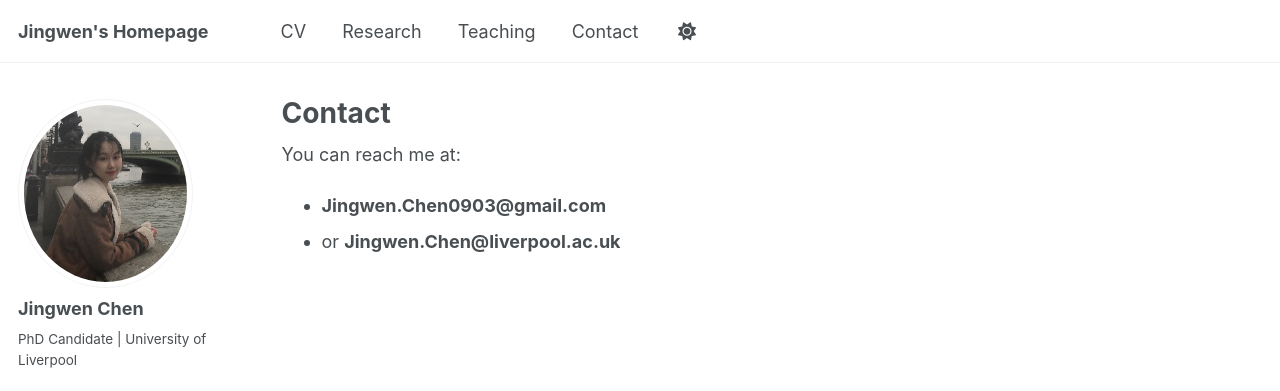
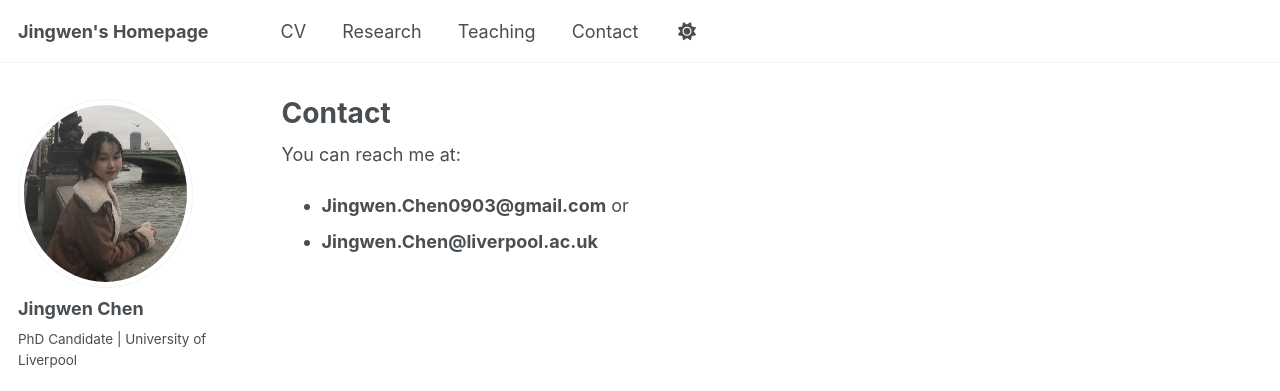
Before and after one commit to jingwenchen0903/jingwenchen0903.github.io, a Jekyll site: the page built from _pages/contact.md, in a window 1280 px wide. Shown: the top 391 px of the page. Built offline with Jekyll 4.4.1, drawn with Linux system fonts in a browser that asks for light colours; a script that is not in the unit is left out.

```diff
--- a/_pages/contact.md
+++ b/_pages/contact.md
@@ -8,4 +8,5 @@ author_profile: true
 You can reach me at:
 
 - **Jingwen.Chen0903@gmail.com**
-- or **Jingwen.Chen@liverpool.ac.uk**
+ or
+- **Jingwen.Chen@liverpool.ac.uk**
```
